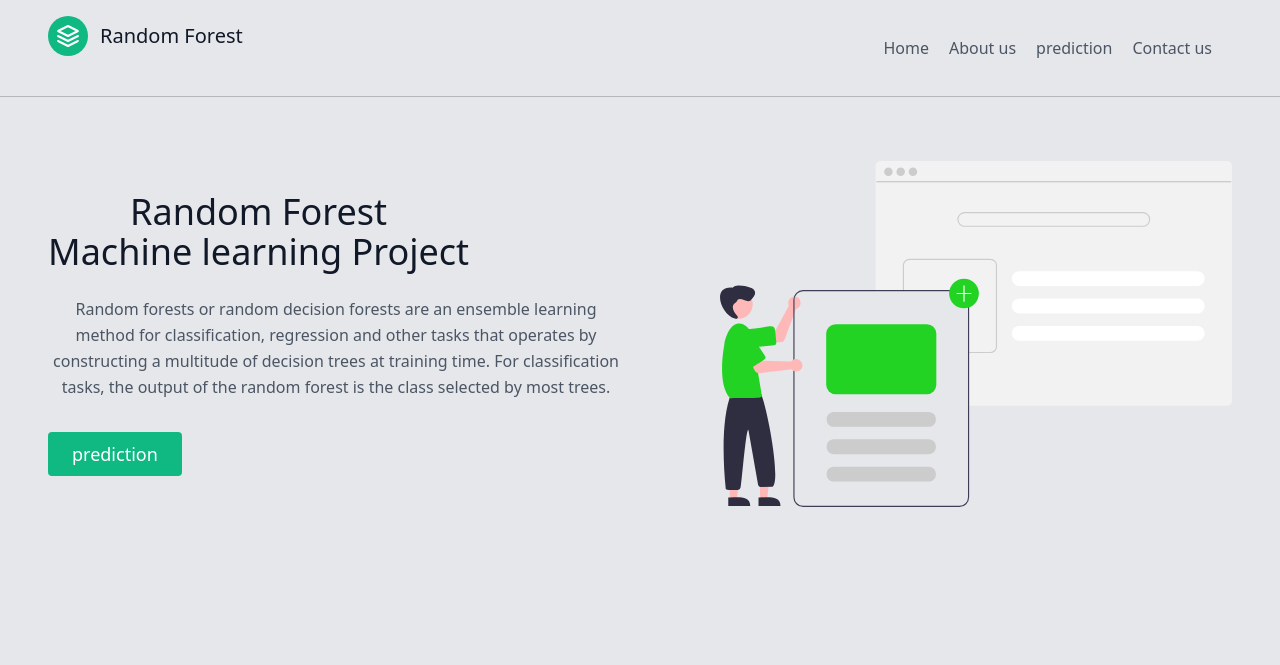
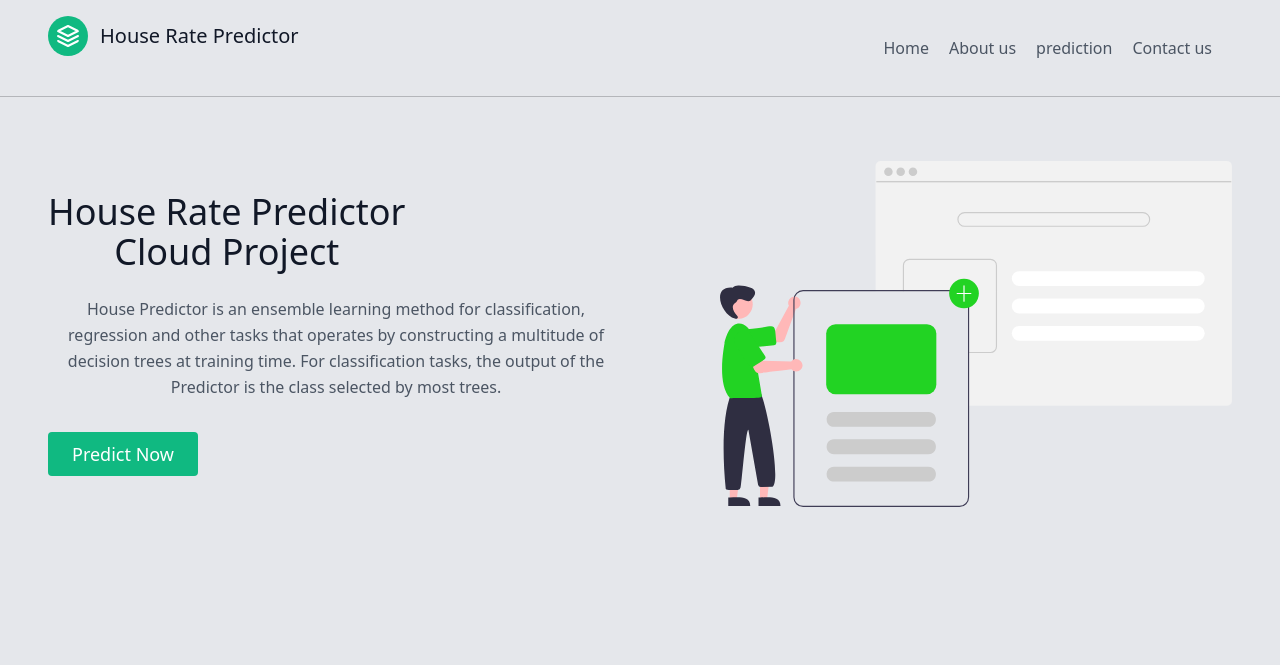
Before and after one commit to pratik9881/FNP, a Flask app: page / in a window 1280 px wide. Shown: the top 665 px of the page. Run offline with Flask 2, Linux system fonts and the light colour scheme; grey boxes labelled with a size stand in for pictures from a placeholder-image service; parts of the project's set-up code (start-up, migrations or seed data) failed here and were passed over; some libraries are stand-ins or nearby versions.

Commit message:
Update index.html

```diff
--- a/templates/index.html
+++ b/templates/index.html
@@ -9,7 +9,7 @@
     <link href="https://cdn.jsdelivr.net/npm/bootstrap@5.1.0/dist/css/bootstrap.min.css" rel="stylesheet" integrity="sha384-KyZXEAg3QhqLMpG8r+8fhAXLRk2vvoC2f3B09zVXn8CA5QIVfZOJ3BCsw2P0p/We" crossorigin="anonymous">
     <link href="https://unpkg.com/tailwindcss@^2/dist/tailwind.min.css" rel="stylesheet">
 
-    <title>Random Forest</title>
+    <title>House Rate Predictor</title>
   </head>
   <body class="bg-gray-200">
     <header class="text-gray-600 body-font -my-8">
@@ -18,7 +18,7 @@
             <svg xmlns="http://www.w3.org/2000/svg" fill="none" stroke="currentColor" stroke-linecap="round" stroke-linejoin="round" stroke-width="2" class="w-10 h-10 text-white p-2 bg-green-500 rounded-full" viewBox="0 0 24 24">
               <path d="M12 2L2 7l10 5 10-5-10-5zM2 17l10 5 10-5M2 12l10 5 10-5"></path>
             </svg>
-            <span class="ml-3 text-xl">Random Forest</span>
+            <span class="ml-3 text-xl">House Rate Predictor</span>
           </a>
           <nav class="md:ml-auto flex flex-wrap items-center text-base justify-center">
             <a href="/" class="mr-5 hover:text-gray-900">Home</a>
@@ -31,12 +31,12 @@
       <section class="text-gray-600 body-font -my-8">
         <div class="container mx-auto flex px-5 py-24 md:flex-row flex-col items-center">
           <div class="lg:flex-grow md:w-1/2 lg:pr-24 md:pr-16 flex flex-col md:items-start md:text-left mb-16 md:mb-0 items-center text-center">
-            <h1 class="title-font sm:text-4xl text-3xl mb-4 font-medium text-gray-900">Random Forest
-              <br class="hidden lg:inline-block">Machine learning Project
+            <h1 class="title-font sm:text-4xl text-3xl mb-4 font-medium text-gray-900">House Rate Predictor
+              <br class="hidden lg:inline-block">Cloud Project
             </h1>
-            <p class="mb-8 leading-relaxed">Random forests or random decision forests are an ensemble learning method for classification, regression and other tasks that operates by constructing a multitude of decision trees at training time. For classification tasks, the output of the random forest is the class selected by most trees.</p>
+            <p class="mb-8 leading-relaxed">House Predictor is an ensemble learning method for classification, regression and other tasks that operates by constructing a multitude of decision trees at training time. For classification tasks, the output of the Predictor is the class selected by most trees.</p>
             <div class="flex justify-center">
-              <a href="/prediction"><button class="inline-flex text-white bg-green-500 border-0 py-2 px-6 focus:outline-none hover:bg-green-600 rounded text-lg">prediction</button></a>
+              <a href="/prediction"><button class="inline-flex text-white bg-green-500 border-0 py-2 px-6 focus:outline-none hover:bg-green-600 rounded text-lg">Predict Now</button></a>
 
             </div>
           </div>
```
